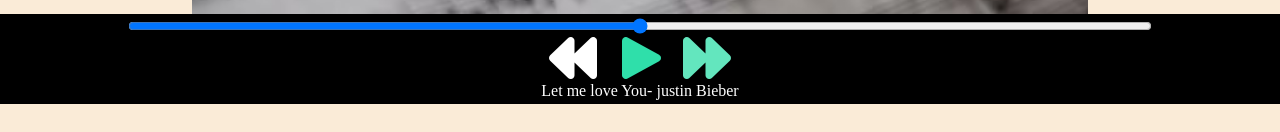
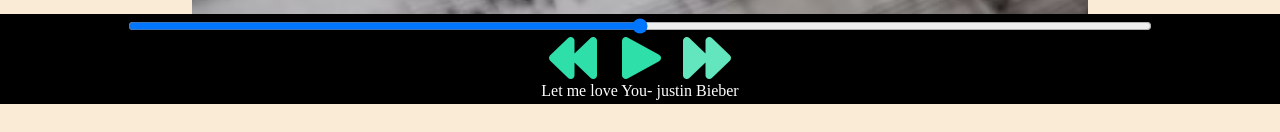
Before and after one commit to Himanshu01-sharma/Spotify, a plain HTML site: page index.html in a window 1280 px wide. Shown: the part 696-828 px from the top of the page. Drawn offline with Linux system fonts and the light colour scheme; files whose address does not match are found by name.

Commit message:
changing button color

```diff
--- a/index.html
+++ b/index.html
@@ -68,7 +68,7 @@
             <input type="range" name="range" id="myProgressBar" min="0" max ="100">
 <div class="icons">
     <!-- fontArsome -->
-     <i class="fa-solid fa-3x fa-backward" id ="previous" ></i>
+     <i class="fa-solid fa-3x fa-backward" id ="previous"  style="color:  #2fdfaa;"></i>
 <i class="fa-solid fa-3x fa-play" id ="masterPlay" style="color: #2fdfaa;"></i>
 <i class="fa-solid fa-3x fa-forward" id="next" style="color: #63E6BE;"></i>
 </div>
```
